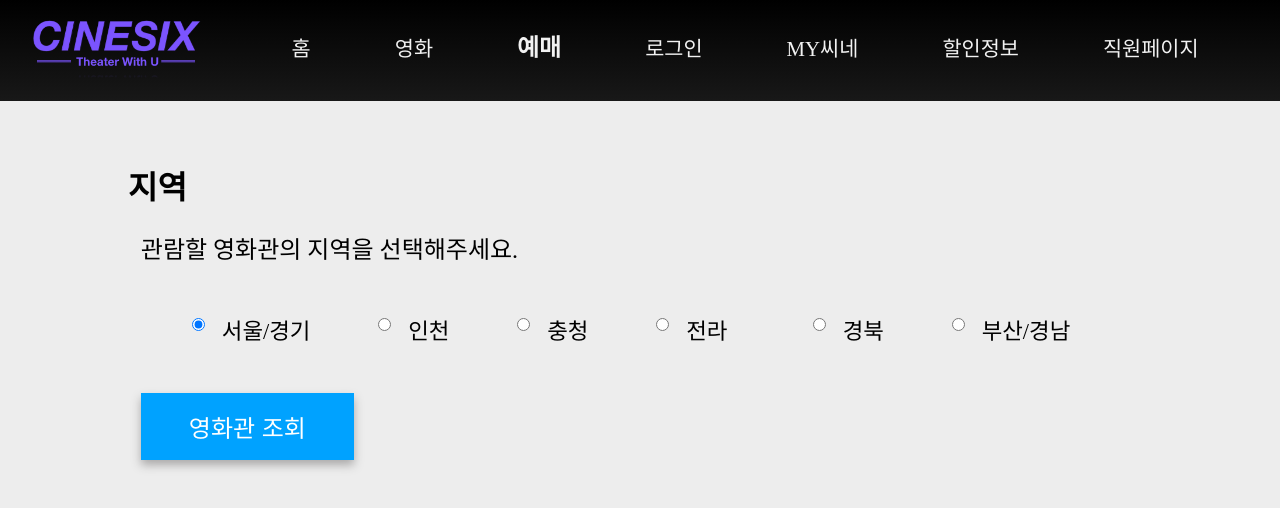
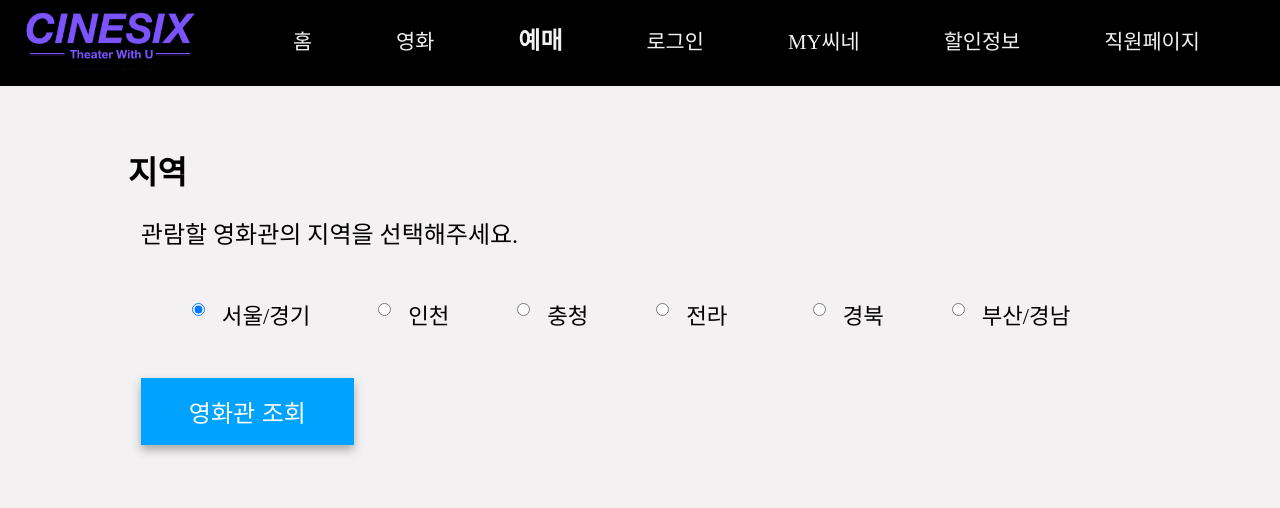
Before and after one commit to akalswl14/db6_moviesystem, a plain HTML site: page reserve_location.html in a window 1280 px wide. Drawn offline with Linux system fonts and the light colour scheme.

Commit message:
fix downbox를 가지는 css
지역별 상영관은 확실하지 않아 안했어여

```diff
--- a/css/movieseat.css
+++ b/css/movieseat.css
@@ -3,14 +3,18 @@ html{
     /* height: 100%; */
     /* background-size: cover; */
     background-repeat: no-repeat;
-    background-image: linear-gradient(black,rgb(24, 24, 24));
+    /* background-image: linear-gradient(black,rgb(24, 24, 24)); */
     font-size: 16px;
+    background: rgb(237, 237, 237);
 }
 
+body{ margin: 0; }
+
 #upbox{
-    height: 68.7px;
+    height: 86px;
     vertical-align: middle;
     margin-bottom: 3vh;
+    background: black;
 }
 
 .header{
@@ -59,11 +63,11 @@ html{
 }
 
 #downbox{
-    background:rgb(237, 237, 237);
+    /* background:rgb(237, 237, 237);
     min-width: 100%;
     min-height: 100%;
     left:0;
-    position: fixed;
+    position: fixed; */
     /* text-align: left; */
 }
 
--- a/css/reserve_location.css
+++ b/css/reserve_location.css
@@ -3,16 +3,23 @@ html{
     /* height: 100%; */
     /* background-size: cover; */
     background-repeat: no-repeat;
-    background-image: linear-gradient(black,rgb(24, 24, 24));
+    /* background-image: linear-gradient(black,rgb(24, 24, 24)); */
+    /* background: rgb(237, 237, 237); */
+    background: rgb(243, 241, 241);
     font-size: 16px;
 }
 body{
+    margin: 0;
+    /* height: 100%; */
+}
 
-}
 #upbox{
-    height: 68.7px;
+    height: 86px;
+    width: 100%;
     vertical-align: middle;
     margin-bottom: 3vh;
+    background: black;
+    position: fixed;
 }
 
 .header{
@@ -61,12 +68,14 @@ body{
 }
 
 #downbox{
-    background:rgb(237, 237, 237);
+    /* background:rgb(237, 237, 237);
     min-width: 100%;
     min-height: 100%;
     position: fixed;
-    left:0;
+    left:0; */
     text-align: left;
+    float: left;
+    margin-top:86px;
 }
 .container{
     padding-left: 10vw;
--- a/css/timetable.css
+++ b/css/timetable.css
@@ -3,14 +3,17 @@ html{
     /* height: 100%; */
     /* background-size: cover; */
     background-repeat: no-repeat;
-    background-image: linear-gradient(black,rgb(24, 24, 24));
+    /* background-image: linear-gradient(black,rgb(24, 24, 24)); */
     font-size: 16px;
+    background: rgb(237, 237, 237);
 }
+body{ margin: 0; }
 
 #upbox{
-    height: 68.7px;
+    height: 86px;
     vertical-align: middle;
     margin-bottom: 3vh;
+    background: black;
 }
 
 .header{
@@ -59,11 +62,11 @@ html{
 }
 
 #downbox{
-    background:rgb(237, 237, 237);
+    /* background:rgb(237, 237, 237);
     min-width: 100%;
     min-height: 100%;
     position: fixed;
-    left:0;
+    left:0; */
     text-align: left;
 }
 
```
